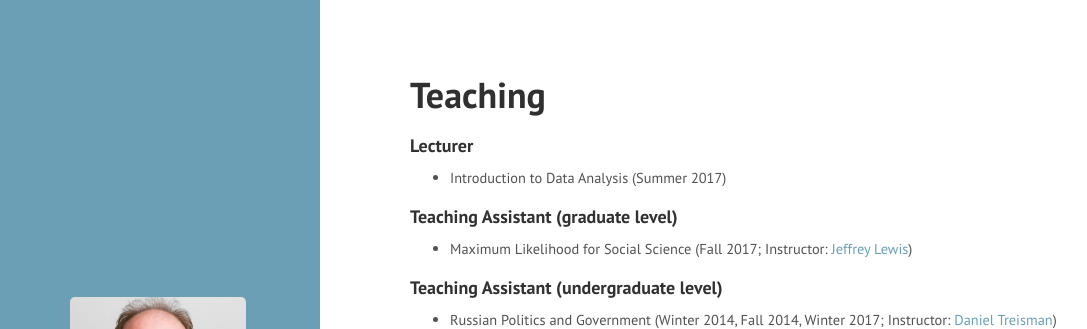
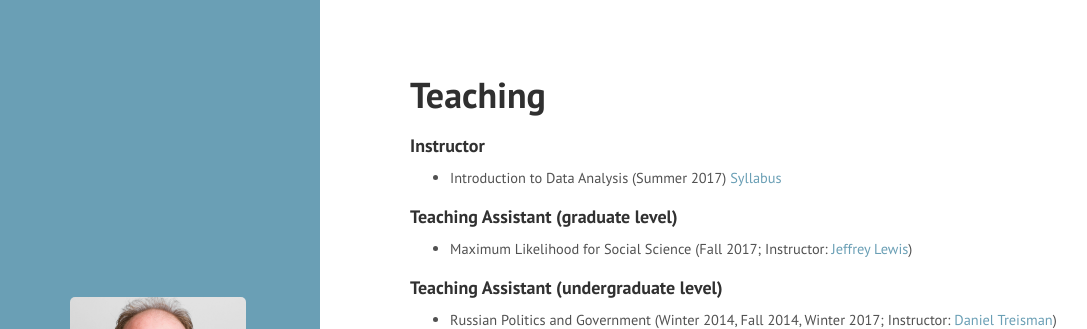
Before and after one commit to avtishin/avtishin.github.io, a Jekyll site: the page built from teaching.md, in a window 1280 px wide. Shown: the top 329 px of the page, without its empty margins (4-1091 px from the left). Built offline with Jekyll 4.4.1, drawn with Linux system fonts in a browser that asks for light colours; Markdown is read by kramdown in place of the engine named in the settings.

```diff
--- a/teaching.md
+++ b/teaching.md
@@ -2,8 +2,8 @@
 layout: page
 title: Teaching
 ---
-#### Lecturer
-* Introduction to Data Analysis (Summer 2017)
+#### Instructor
+* Introduction to Data Analysis (Summer 2017) [Syllabus](assets/ps6syllabus17.pdf)
 
 #### Teaching Assistant (graduate level)
 * Maximum Likelihood for Social Science (Fall 2017; Instructor: [Jeffrey Lewis](http://www.sscnet.ucla.edu/polisci/faculty/lewis/))
```
Also changed, not shown: index.md (+1 -1 lines), research.md (+2 -2 lines), 1 other file.
